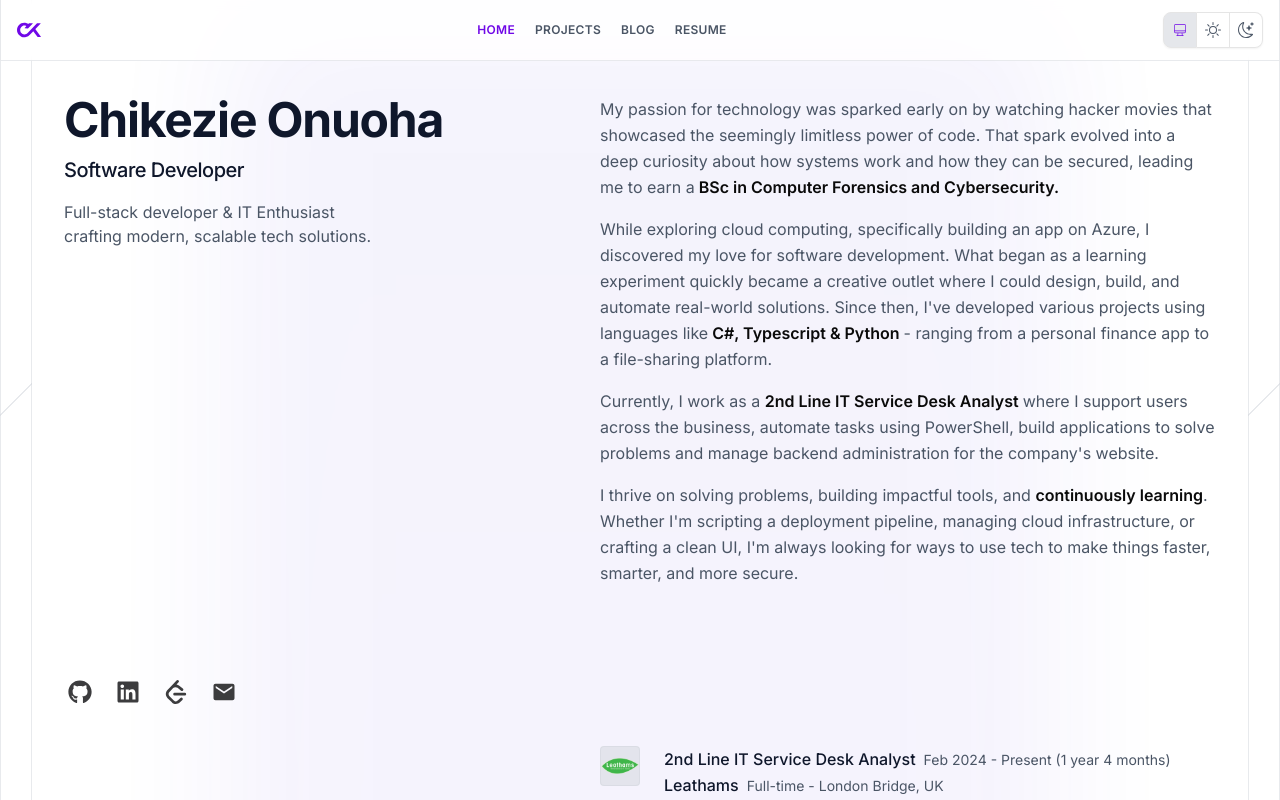
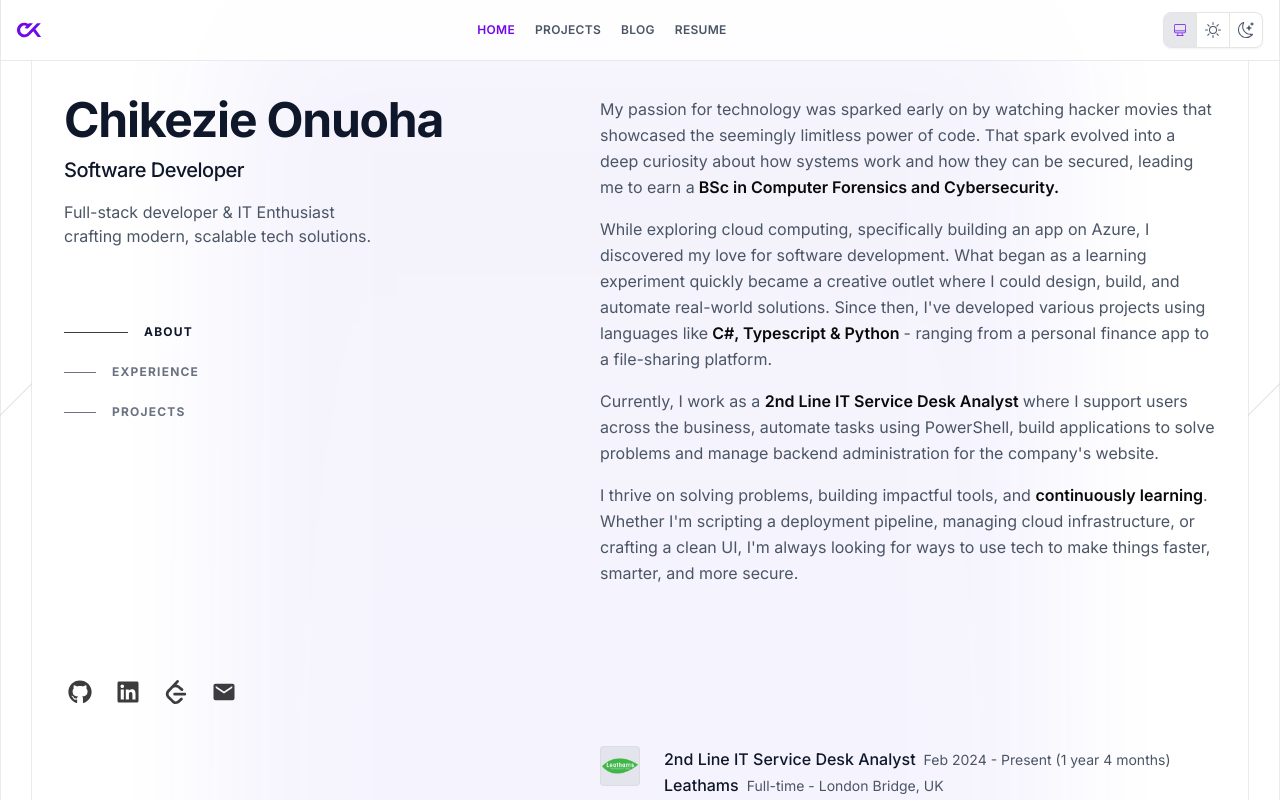
Before and after one commit to Chixide1/Folio, a Next.js app: page / in a window 1280 px wide. Shown: the top 800 px of the page. Built offline with nearby package versions, Linux system fonts and the light colour scheme.

Commit message:
Style - Removed redundant animations

```diff
--- a/src/app/globals.css
+++ b/src/app/globals.css
@@ -125,7 +125,7 @@
   }
 }
 
-@keyframes slideInFromLeft {
+/* @keyframes slideInFromLeft {
   from {
     opacity: 0;
     transform: translateX(-20px);
@@ -145,10 +145,10 @@
     opacity: 1;
     transform: translateY(0);
   }
-}
+} */
 
 /* Optional: Add a subtle bounce effect for extra polish */
-@keyframes slideInBounce {
+/* @keyframes slideInBounce {
   0% {
     opacity: 0;
     transform: translateY(30px);
@@ -166,4 +166,4 @@
 @utility text-vertical {
   writing-mode: vertical-lr;
   text-orientation: upright;
-}
+} */
--- a/src/components/features/home/home-hero.tsx
+++ b/src/components/features/home/home-hero.tsx
@@ -107,15 +107,7 @@ function HomeHeroNav({ className, style }: { className?: string; style?: React.C
           key={"HomeHeroNav-" + item.title}
           className={cn(
             "group flex items-center py-3 w-fit",
-            "transform transition-all duration-500 ease-out",
-            // Each nav item slides in with additional delay
-            "animate-[slideInFromLeft_0.6s_ease-out_forwards]"
           )}
-          style={{
-            animationDelay: `${700 + (index * 100)}ms`,
-            opacity: 0,
-            transform: "translateX(-20px)"
-          }}
           data-active={activeId === item.href.slice(1)}
         >
           <div className={cn(
@@ -148,13 +140,7 @@ function HomeHeroSocials({ className, style }: { className?: string; style?: Rea
           key={"HomeHeroSocials-" + item.title}
           className={cn(
             " hover:text-primary text-primary-foreground dark:hover:text-primary dark:text-foreground duration-500 transition-all hover:-translate-y-1.5",
-            "animate-[fadeInUp_0.6s_ease-out_forwards]"
           )}
-          style={{
-            animationDelay: `${800 + (index * 100)}ms`,
-            opacity: 0,
-            transform: "translateY(20px)"
-          }}
           target="_blank"
         >
           <item.Icon className="h-auto w-[1em]" />
--- a/src/components/layout/content-layout.tsx
+++ b/src/components/layout/content-layout.tsx
@@ -2,7 +2,7 @@ import { AppBg } from "./app-bg";
 
 export function ContentLayout({children}: {children: React.ReactNode}) {
     return (
-        <AppBg className="mx-auto max-w-5xl py-24" isStatic={true} staticPosition={{ x: "50%", y: "10%" }}>
+        <AppBg className="mx-auto max-w-5xl py-24" isStatic={true}>
             <article className="prose dark:prose-invert prose-slate prose-headings:text-primary w-full max-w-full max-sm:px-4 px-8">
                 {children}
             </article>
```
